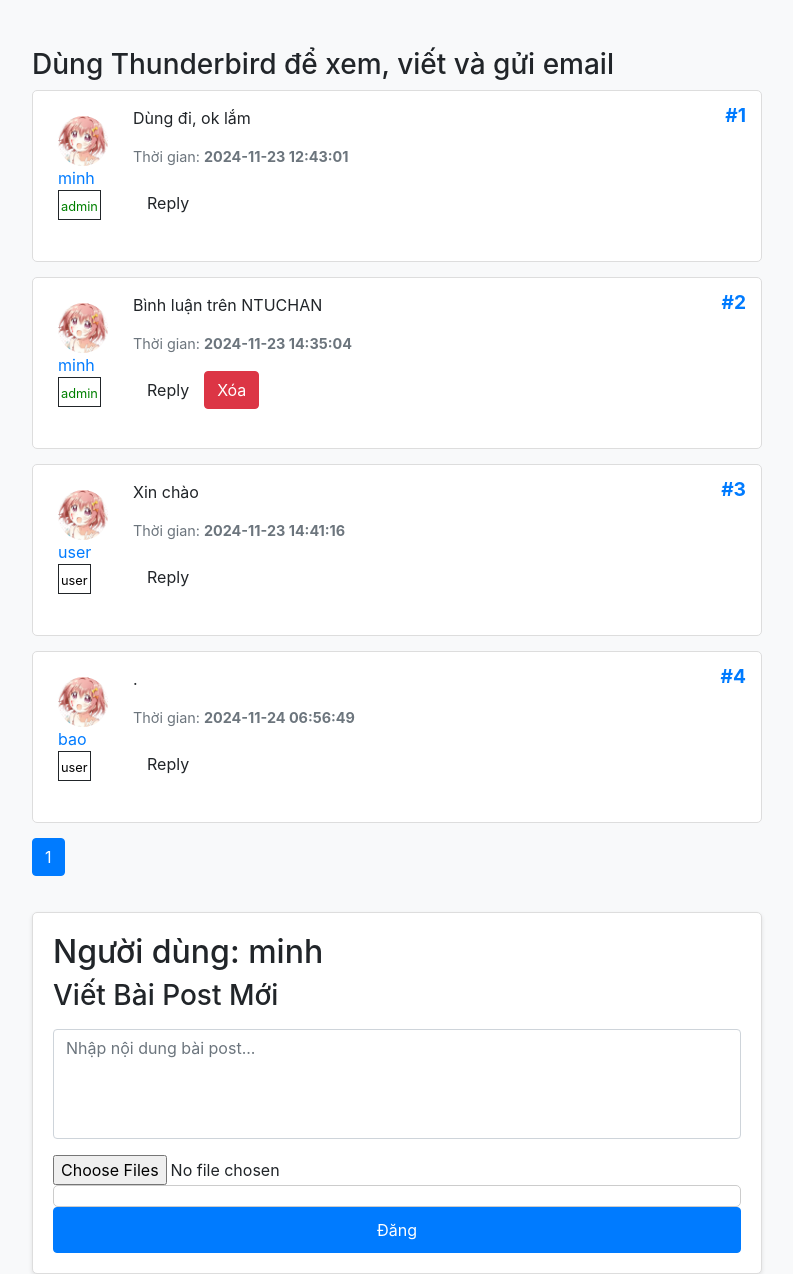
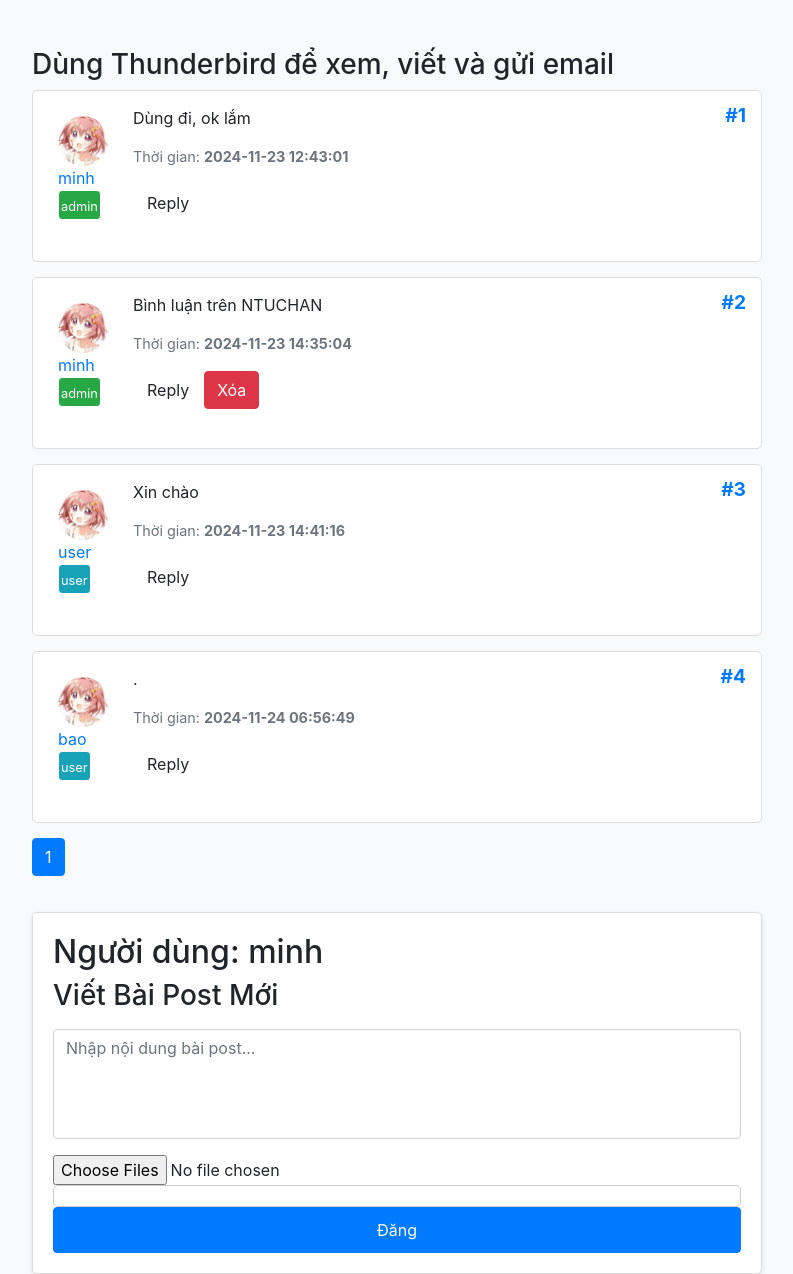
Before and after one commit to Mingu113/OSS_123, a PHP site: page /thread.php?id=22&page=1 in a window 1280 px wide. Shown: the part 88-1362 px from the top of the page, without its empty margins (53-846 px from the left). Run offline with PHP 8.4, Linux system fonts and the light colour scheme; a user stored in the database is signed in; data comes from the database, SQL or seed files in the repository; a stand-in replaces the project's code that opens the database connection.

Commit message:
apply bootstrap to some elements

```diff
--- a/thread.php
+++ b/thread.php
@@ -359,11 +359,9 @@ if (isset($thread_id)) {
                                     <div class="post-username"><?php echo htmlspecialchars($post['username']); ?></div>
                                 </a>
                                 <?php if ($post["role"] != "user"): ?>
-                                    <p class="user-role"><small><span
-                                                style="color: green;"><?php echo $post["role"]; ?></small></span></p>
+                                    <p class="user-role btn btn-success"><small><span><?php echo $post["role"]; ?></small></span></p>
                                 <?php else: ?>
-                                    <p class="user-role"><small><span
-                                                style="color: black;"><?php echo $post["role"]; ?></small></span></p>
+                                    <p class="user-role btn btn-info"><small><span><?php echo $post["role"]; ?></small></span></p>
                                 <?php endif; ?>
                             </div>
                             <div class="post-content">
@@ -453,7 +451,7 @@ if (isset($thread_id)) {
                             <input type="hidden" name="replied_user_id" id="replied_user_id">
                             <input type="hidden" name="link" value="<?php echo $_SERVER['REQUEST_URI'] ?>">
                             <div><b>
-                                    <p id="reply_to_user"></p><button id="cancel_reply" style="display: none;"
+                                    <p id="reply_to_user"></p><button id="cancel_reply" class="btn btn-danger mt-1 mb-3" style="display: none;"
                                         onclick="stopReply()">Hủy</button>
                                 </b></div>
                             <div class="form-group">
--- a/user.php
+++ b/user.php
@@ -266,8 +266,8 @@ function changepfp($file, $user_id) {
                             <?php endif; ?>
                             <?php if ($role != "user"): ?>
                                 <td>
-                                    <a href="./admin.php"><button class="btn-success" type="button">Đến trang quản trị: <?php echo $role;?></button></a>
-                                    <a href="./admin_index.php"><button class="btn-success" type="button">Tạo Board / Category:</button></a>
+                                    <a href="./admin.php"><button class="btn btn-success" type="button">Đến trang quản trị: <?php echo $role;?></button></a>
+                                    <a href="./admin_index.php"><button class="btn btn-success" type="button">Tạo Board / Category:</button></a>
                                 </td>
                             <?php endif; ?>
                         </tr>
```
